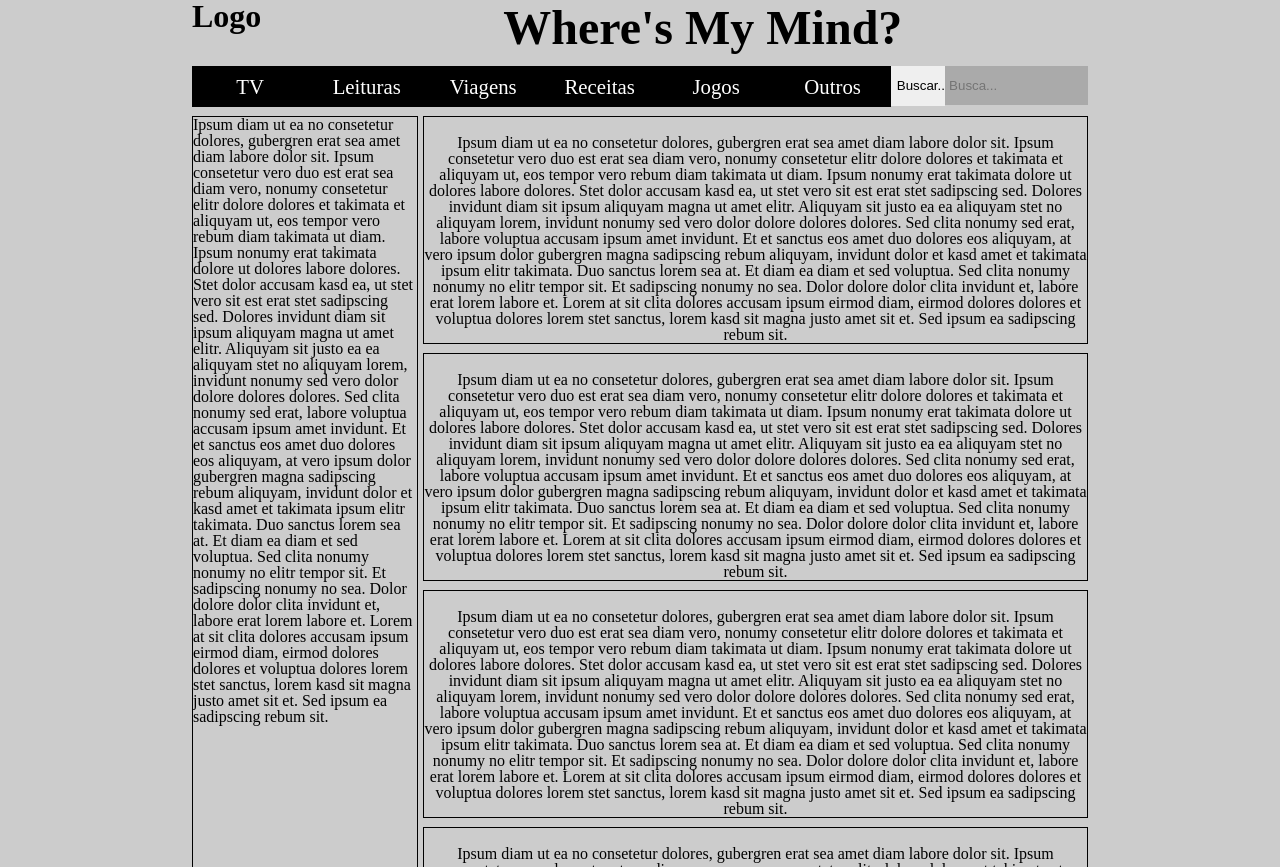
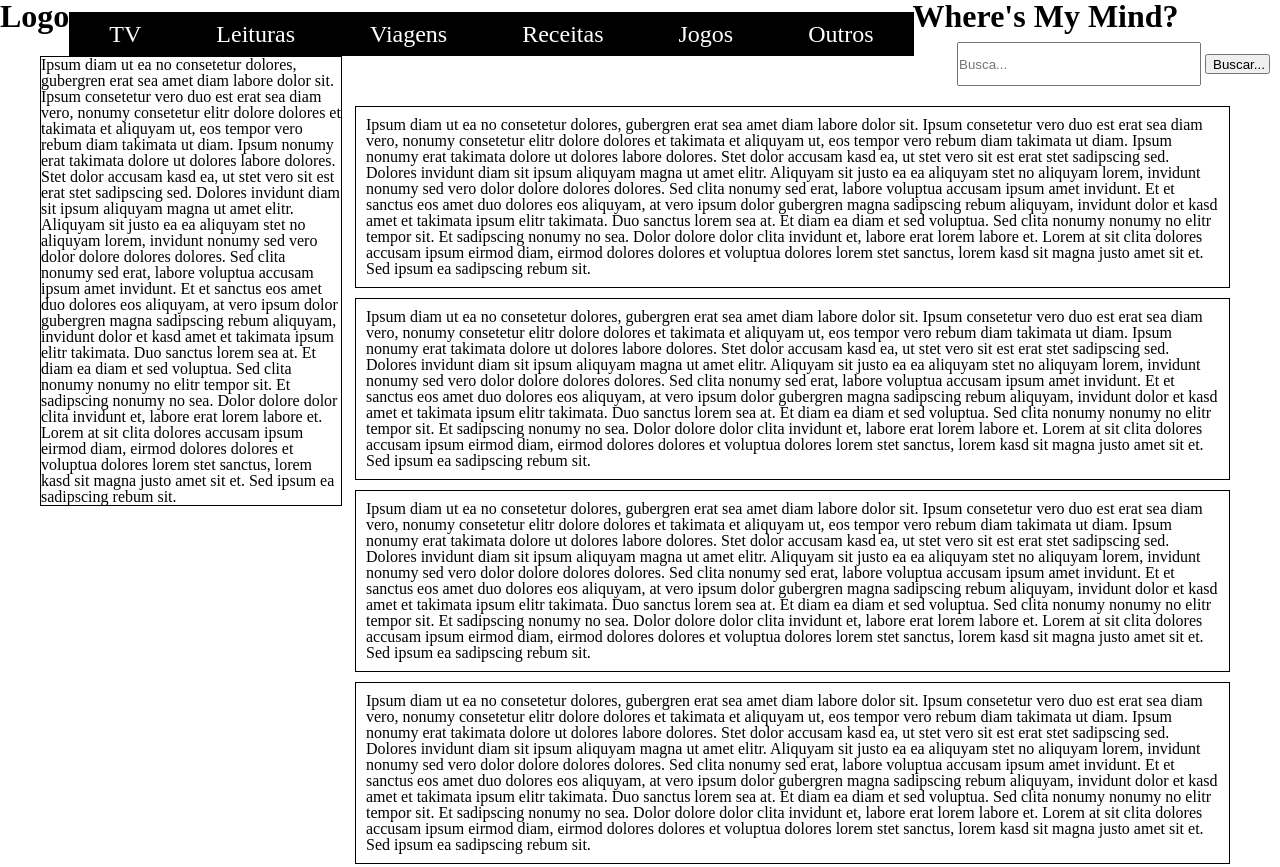
Before and after one commit to d0uguit0s/Where-s-My-Mind-, a plain HTML site: page index.html in a window 1280 px wide. Shown: the top 867 px of the page. Drawn offline with Linux system fonts and the light colour scheme; files that its build step writes are made by us from their sources.

Commit message:
Update padrao.css

```diff
--- a/padrao.css
+++ b/padrao.css
@@ -1,85 +1,89 @@
-body{
-	text-align: center;/*Alinhamento do texto*/
-	background-color: #ccc;/*Cor de fundo da página*/
-    height: 100%;/*Altura do corpo da página*/
-    width: 70%;/*Largura da página*/
-	margin: 0 auto;
+body, html{
+    margin: 0;
+    padding: 0;
+}
+.main{
+    max-width: 1200px;
+    background-color: #eee;
+    margin: 0 auto;
+}
+.topo{
+    width: 100%;
 }
 .logo{
-	float: left;/*Deixa o titulo do lado da logo*/
+    float: left;
+    margin: 0 auto;
 }
 .titulo{
-	padding: 0.5% 20% 0.5% 27%;/*Borda interna do titulo*/
-	font-size: 3em;/*Tamanho da fonte (responsivo)*/
-	float: left;
+    margin: 0 auto;
+    display: inline;
+}
+.login{
+    float: right;
+    margin: 0 auto;
+}
+.topo2{
+    width: 100%;
+    float: left;
+}
+.menu{
+    float: left;
+}
+.menu ul{
+    list-style: none;
+    float: left;
+    margin: 11.5px 10px 0px 0;
 }
 .menu ul li{
-	padding: 0%;
-    background-color: #000;/*Define a cor de fundo dos links*/
+    display: inline-block;
+    background: #000;
+    padding: 10px 40px 10px 40px;
+    margin-right: -11px;
+    text-align: center;
+}
+.menu ul a{
+    font-size: 1.5em;
+    text-decoration: none;
     color: #fff;
-	float: left;/*Deixa todos os itens na mesma linha*/
-	width: 13%;/*Largura do menu*/
-    text-decoration: none;/*Tirando sublinhado do link*/
-    list-style: none;/*Tirando o estilo da lista*/
-    text-align: center;/*Alinhamento do texto dos links*/
-    line-height: 200%;/*Tamanho da linha do menu*/
-	font-size: 1.3em;/*Tamanho da letra*/
-	margin-top: 1%;
 }
-.menu ul li:hover{
-	/* Cor dos botões com o mouse em cima */
-    background-color: #fff;
-    color: #000;
+.pesquisa{
+    float: right;
+    padding: 10px ;
 }
 .pesquisa input{
-	/* Campo de pesquisa */
-	border:0px solid #222;
-    background-color:#aaa;
-    width:15.5%;
-	height: 2.3em;
-    margin:0 auto;
-	padding:0.5% 0 0.4% 0.5%;
-	margin-top: 1%;
+    padding: 10px 40px 10px 0px;
+    margin-left: -4px;
+    height: 20px;
+    width: 200px;
 }
-/* Botão de pesquisa */
 .pesquisa button{
-	text-align: center;
-	border:0px solid #222;
-	height:40px;
-	width: 6%;
-    margin:0 auto;
-    padding:0.5% 0 0.4% 0.5%b;
-	float:left;
-	transition: background-color 1s;
-	margin-top: 1%;
+    height: 20px;
+    width: 65px;
 }
-.pesquisa button:hover{
-	background-color: #000;
-	color: #fff;
-	cursor: pointer;
+.cont{
+    float: left;
+    width: 100%;
 }
 .conto_semanal{
+    float: left;
+    width: 300px;
 	border: #000 solid 1px;
-	float: left;
-	width: 25%;
-	height: 100%;
-	text-align: left;
-	padding-bottom:27.6%;
-	margin-top: 1%;
 }
-.artigos article p{
+.artigos{
+    float: right;
+    width: 895px;
+}
+.artigos p{
+    margin: 10px;
+    padding: 10px;
 	border: #000 solid 1px;
-	width: 74%;
-	float: right;
-	margin-top: 1%;
-	padding-top: 2%;
 }
-footer{
-	margin-top: 1%;
-	border: #000 solid 1px;
-	height: 100%;
-	width: 100%;
-	float: left;
+.artigos .sem_margem{
+    margin-top: 0;
+}
+.rodape{
+    width: 100%;
+    float: left;
 }
 .mapa_site{
 	float: left;
```
